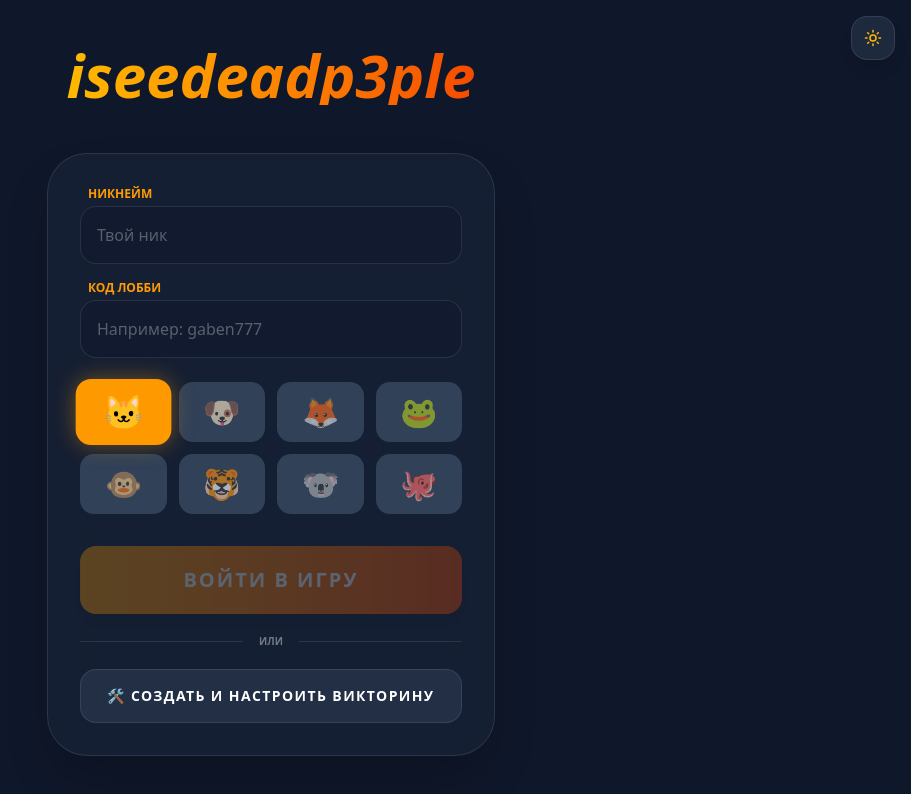
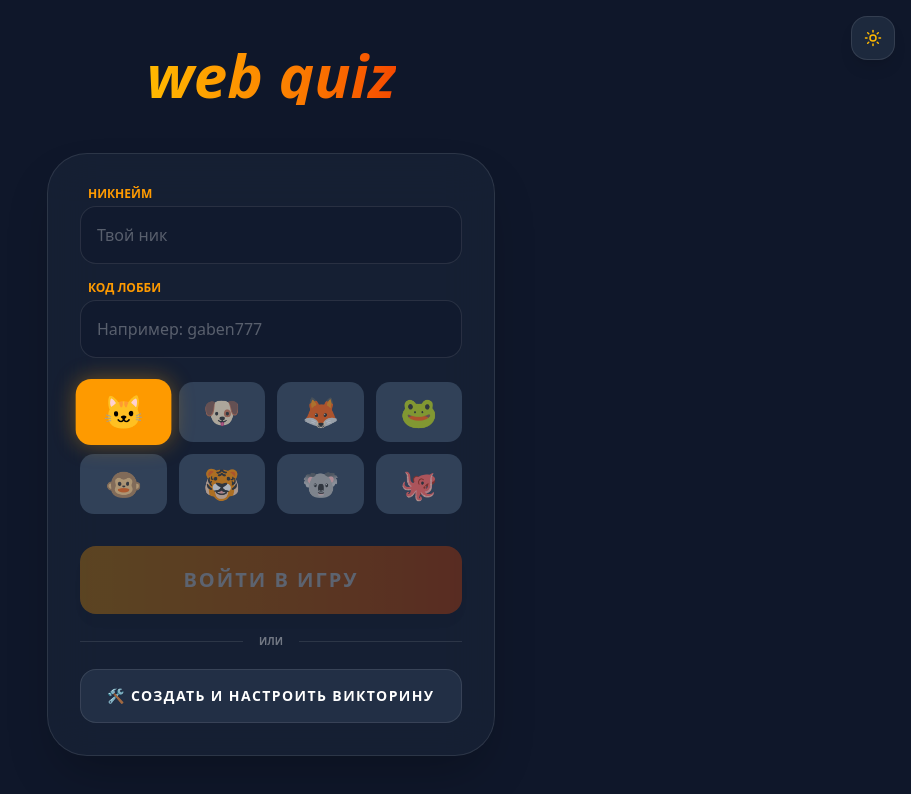
Before and after one commit to blazerAMATORI/iseedeadp3plee, a Next.js app: page / in a window 1280 px wide. Shown: the top 794 px of the page, without its empty margins (369-1280 px from the left). Built offline with nearby package versions, Linux system fonts and the light colour scheme.

Commit message:
page.tsx

```diff
--- a/src/app/page.tsx
+++ b/src/app/page.tsx
@@ -302,7 +302,7 @@ export default function QuizPage() {
       <ThemeToggle />
 
       <motion.h1 initial={{ y: -20 }} animate={{ y: 0 }} className="text-6xl font-black mb-12 bg-gradient-to-r from-amber-400 to-orange-600 bg-clip-text text-transparent italic">
-        iseedeadp3ple
+        web quiz
       </motion.h1>
 
       <div className={`${th.card} border p-8 rounded-[2.5rem] w-full max-w-md backdrop-blur-xl shadow-2xl`}>
```
